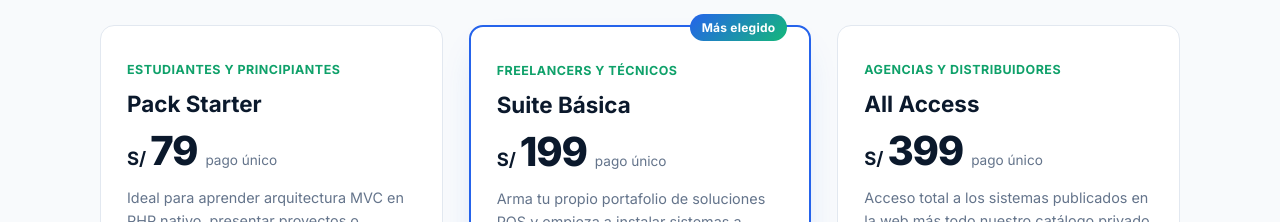
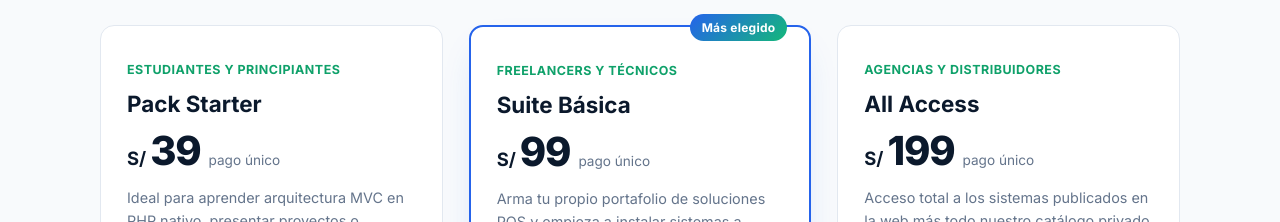
Before and after one commit to afvillalobosrojas-blip/GoAvanza-POS, a plain HTML site: page index.html in a window 1280 px wide. Shown: the part 4780-5002 px from the top of the page. Drawn offline with Linux system fonts and the light colour scheme.

Commit message:
Add files via upload

```diff
--- a/index.html
+++ b/index.html
@@ -323,7 +323,7 @@
             <h3>Pack Starter</h3>
             <div class="pack-price">
               <span class="currency">S/</span>
-              <span class="amount">79</span>
+              <span class="amount">39</span>
               <span class="period">pago único</span>
             </div>
             <p class="pack-desc">Ideal para aprender arquitectura MVC en PHP nativo, presentar proyectos o implementar 1 sistema.</p>
@@ -347,7 +347,7 @@
             <h3>Suite Básica</h3>
             <div class="pack-price">
               <span class="currency">S/</span>
-              <span class="amount">199</span>
+              <span class="amount">99</span>
               <span class="period">pago único</span>
             </div>
             <p class="pack-desc">Arma tu propio portafolio de soluciones POS y empieza a instalar sistemas a negocios locales.</p>
@@ -370,7 +370,7 @@
             <h3>All Access</h3>
             <div class="pack-price">
               <span class="currency">S/</span>
-              <span class="amount">399</span>
+              <span class="amount">199</span>
               <span class="period">pago único</span>
             </div>
             <p class="pack-desc">Acceso total a los sistemas publicados en la web más todo nuestro catálogo privado de soluciones.</p>
```
